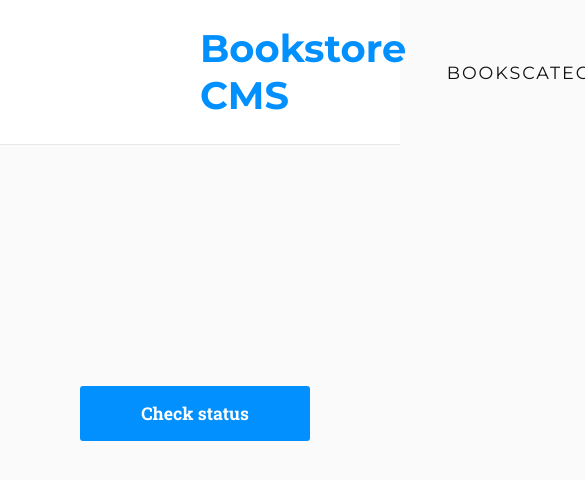
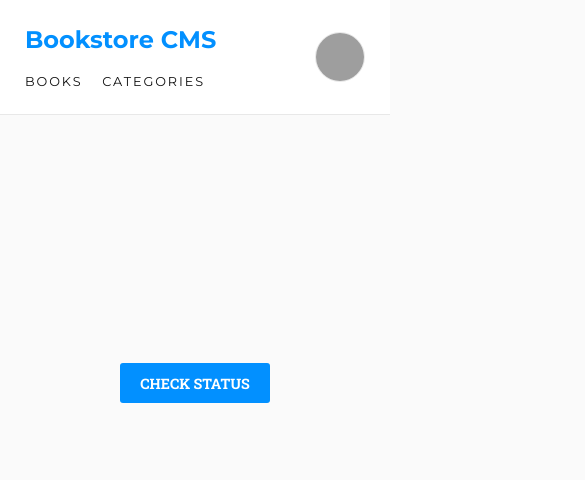
Before and after one commit to virag-ky/Book-Store, a React (Create React App) app: page /categories in a window 390 px wide. Shown: the top 480 px of the page, 585 px wide, since content can reach past the window. Built offline with nearby package versions, Linux system fonts and the light colour scheme; grey boxes are pictures that could not be loaded.

Commit message:
Add media query to the categories page and navbar

```diff
--- a/src/components/Categories.js
+++ b/src/components/Categories.js
@@ -12,7 +12,7 @@ const Categories = () => {
     <div className="categoriesPage">
       <p>{status}</p>
       <button type="button" onClick={checkForStatus} className="checkStatus">
-        Check status
+        CHECK STATUS
       </button>
     </div>
   );
--- a/src/styles/categories.css
+++ b/src/styles/categories.css
@@ -26,3 +26,21 @@ p {
 .checkStatus:hover {
   cursor: pointer;
 }
+
+@media (max-width: 600px) {
+  p {
+    font-size: 1rem;
+  }
+
+  .checkStatus {
+    border: none;
+    background: #0290ff;
+    font-family: 'Roboto Slab', serif;
+    color: #fff;
+    font-weight: 700;
+    font-size: 0.9rem;
+    width: 150px;
+    height: 40px;
+    border-radius: 3px;
+  }
+}
--- a/src/styles/navbar.css
+++ b/src/styles/navbar.css
@@ -44,3 +44,28 @@ nav {
 .avatar:hover {
   cursor: pointer;
 }
+
+@media (max-width: 600px) {
+  h1 {
+    font-size: 1.5rem;
+  }
+
+  nav {
+    padding: 25px;
+  }
+
+  .navLinksContainer {
+    flex-direction: column;
+    align-items: flex-start;
+    gap: 20px;
+    width: unset;
+  }
+
+  .navLinks {
+    width: 180px;
+  }
+
+  .navLinks > li {
+    font-size: 0.8rem;
+  }
+}
```
